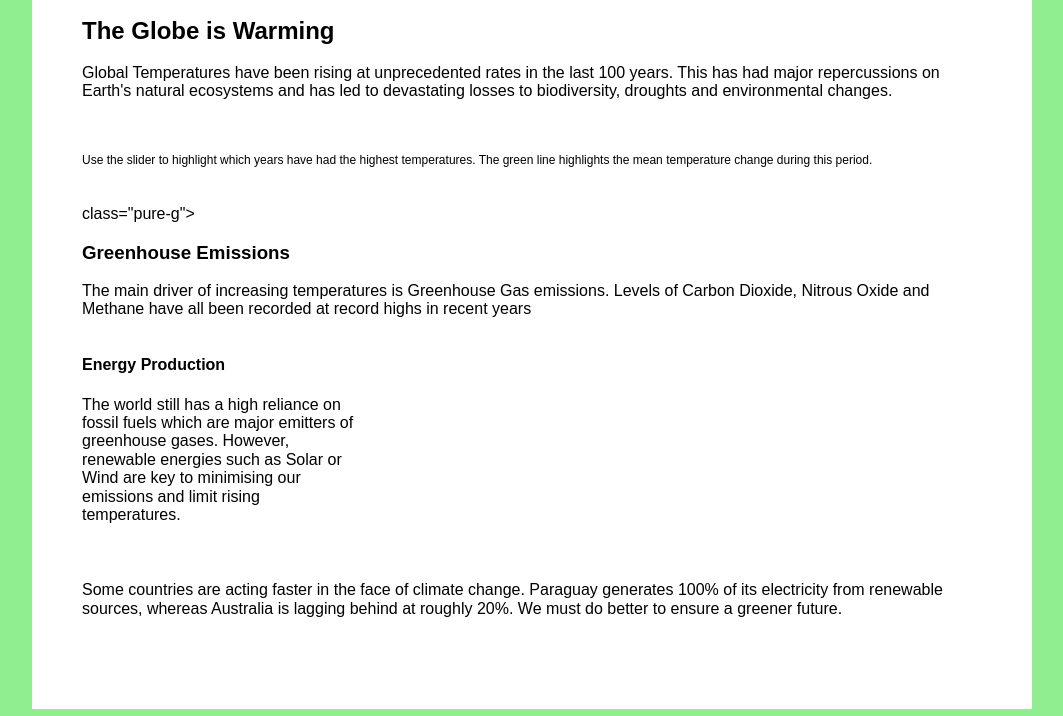
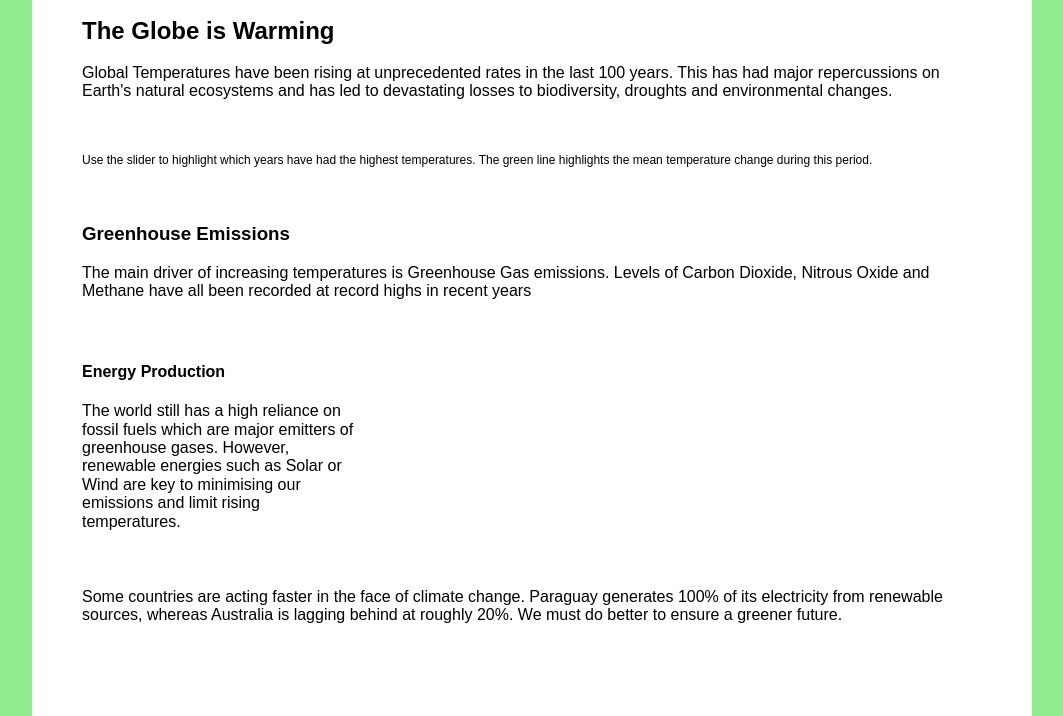
Before and after one commit to jonathanbrisbane/FIT3179, a plain HTML site: page index.html in a window 1280 px wide. Shown: the part 115-831 px from the top of the page, without its empty margins (108-1171 px from the left). Drawn offline with nearby package versions, Linux system fonts and the light colour scheme; a script that the page names is missing.

Commit message:
Update index.html

```diff
--- a/index.html
+++ b/index.html
@@ -69,7 +69,7 @@
     </div>
   </div>
 
-  <div> class="pure-g">
+  <div class="pure-g">
     <div class="pure-u-1-1">
       <h3>Greenhouse Emissions</h3>
       <p>The main driver of increasing temperatures is Greenhouse Gas emissions. Levels of Carbon Dioxide, Nitrous Oxide and Methane have all been recorded at record highs in recent years</p>
```
